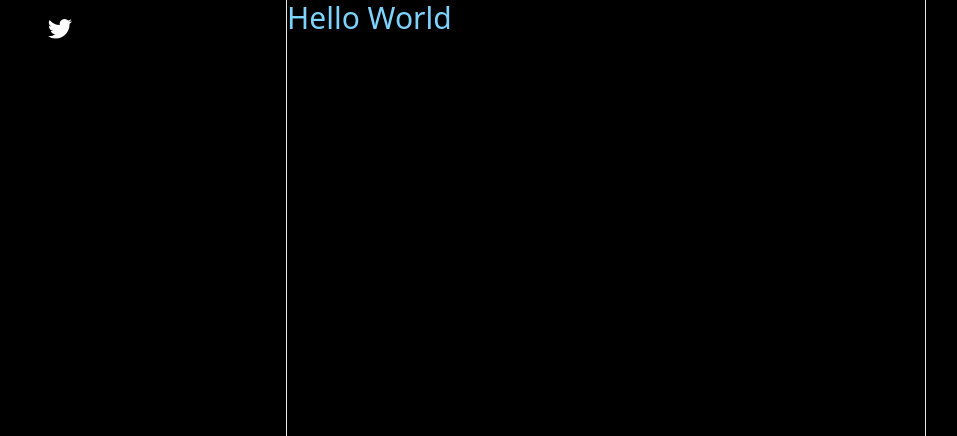
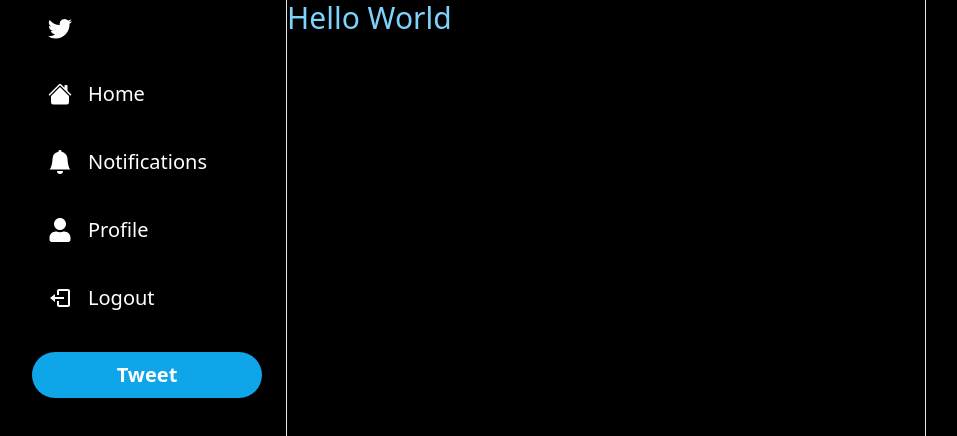
Before and after one commit to gogoyooni/socialmedia_project, a Next.js app: page / in a window 1280 px wide. Shown: the top 436 px of the page, without its empty margins (34-991 px from the left). Built offline with nearby package versions, Linux system fonts and the light colour scheme.

Commit message:
added SidebarTweetButton

```diff
--- a/components/layout/Sidebar.tsx
+++ b/components/layout/Sidebar.tsx
@@ -1,6 +1,10 @@
 import { BsBellFill, BsHouseFill } from "react-icons/bs";
 import { FaUser } from "react-icons/fa";
+import { BiLogOut } from "react-icons/bi";
+
 import SidebarLogo from "./SidebarLogo";
+import SidebarItem from "./SidebarItem";
+import SidebarTweetButton from "./SidebarTweetButton";
 
 const Sidebar = () => {
   const items = [
@@ -26,6 +30,11 @@
       <div className="flex flex-col items-end">
         <div className="space-y-2 lg:w-[230px]">
           <SidebarLogo />
+          {items.map((item) => (
+            <SidebarItem key={item.href} href={item.href} label={item.label} icon={item.icon} />
+          ))}
+          <SidebarItem onClick={() => {}} icon={BiLogOut} label="Logout" />
+          <SidebarTweetButton />
         </div>
       </div>
     </div>
--- /dev/null
+++ b/components/layout/SidebarItem.tsx
@@ -0,0 +1,24 @@
+import { IconType } from "react-icons";
+
+interface SidebarItemProps {
+  label: string;
+  href: string;
+  icon: IconType;
+  onClick?: () => void;
+}
+
+const SidebarItem: React.FC<SidebarItemProps> = ({ label, href, icon: Icon, onClick }) => {
+  return (
+    <div className="flex flex-row items-center">
+      <div className="relative rounded-full h-14 w-14 flex items-center justify-center p-4 hover:bg-slate-300 hover:bg-opacity-10 cursor-pointer lg:hidden">
+        <Icon size={28} color="white" />
+      </div>
+      <div className="relative hidden lg:flex items-center gap-4 p-4 rounded-full hover:bg-slate-300 hover:bg-opacity-10 cursor-pointer">
+        <Icon size={24} color="white" />
+        <p className="hidden lg:block text-white text-xl">{label}</p>
+      </div>
+    </div>
+  );
+};
+
+export default SidebarItem;
--- /dev/null
+++ b/components/layout/SidebarTweetButton.tsx
@@ -0,0 +1,18 @@
+import { useRouter } from "next/router";
+import { FaFeather } from "react-icons/fa";
+
+const SidebarTweetButton = () => {
+  const router = useRouter();
+  return (
+    <div onClick={() => router.push("/")}>
+      <div className="mt-6 lg:hidden rounded-full h-14 w-14 p-4 flex items-center justify-center bg-sky-500 hover:bg-opacity-80 transition cursor-pointer">
+        <FaFeather size={24} color="white" />
+      </div>
+      <div className="mt-6 hidden lg:block px-4 py-2 rounded-full bg-sky-500 hover:bg-opacity-90 cursor-pointer transition">
+        <p className="hidden lg:block text-center font-semibold text-white text-[20px]">Tweet</p>
+      </div>
+    </div>
+  );
+};
+
+export default SidebarTweetButton;
```
